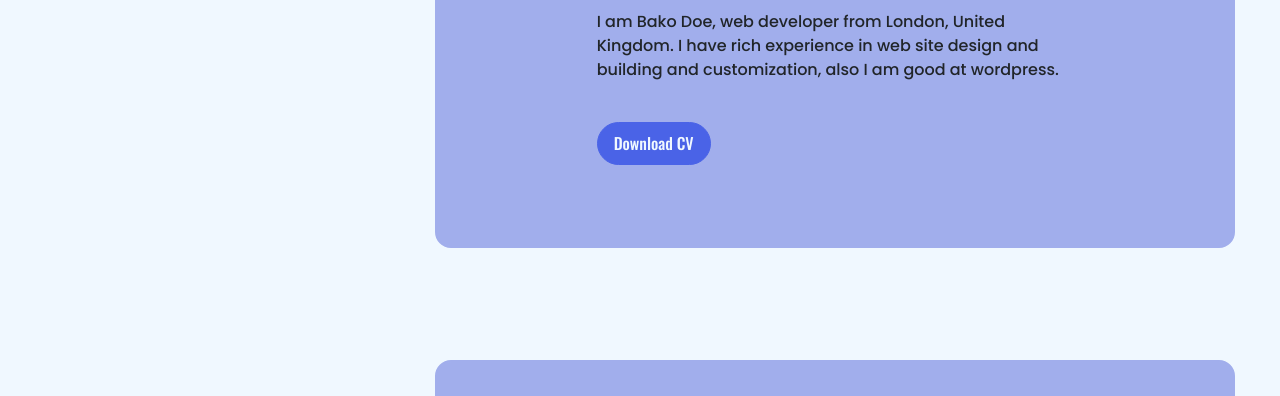
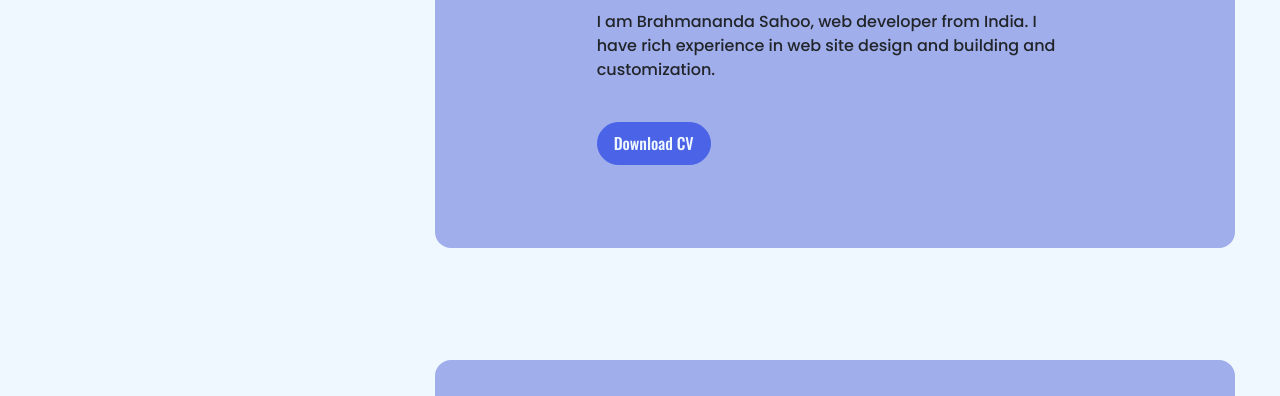
Before and after one commit to geeky-brahma/cv, a plain HTML site: page index.html in a window 1280 px wide. Shown: the part 704-1100 px from the top of the page. Drawn offline with nearby package versions, Linux system fonts and the light colour scheme.

Commit message:
Update index.html

```diff
--- a/index.html
+++ b/index.html
@@ -56,7 +56,7 @@
         </div>
         <div class="abt">
           <h4 id="simple-list-item-2">About Me</h4><br>
-          <p>I am Bako Doe, web developer from London, United Kingdom. I have rich experience in web site design and building and customization, also I am good at wordpress.</p>
+          <p>I am Brahmananda Sahoo, web developer from India. I have rich experience in web site design and building and customization.</p>
           <br>
           <button class="download"><a href="https://www.w3schools.com/">Download CV</a> </button>
         </div>
```
